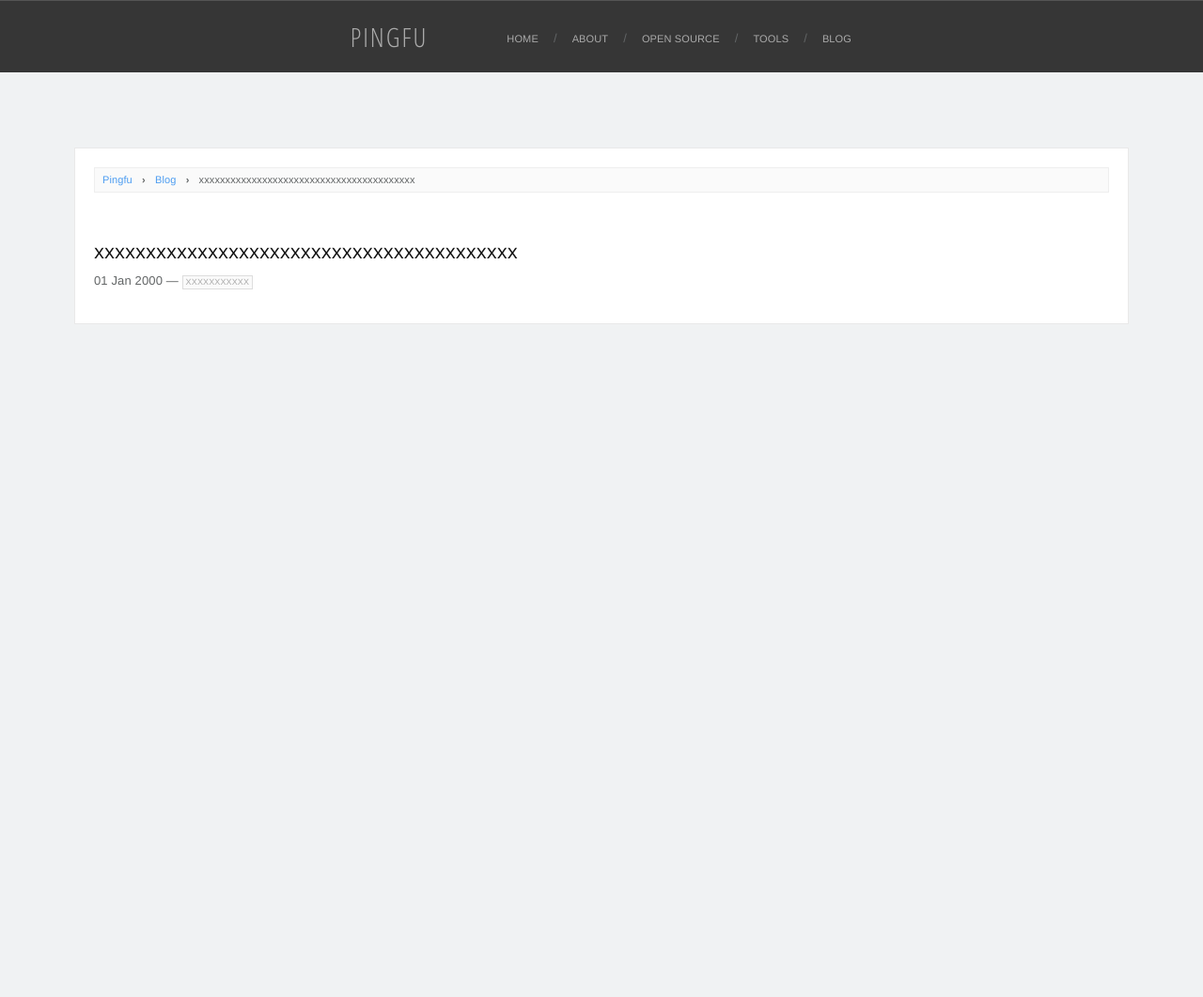
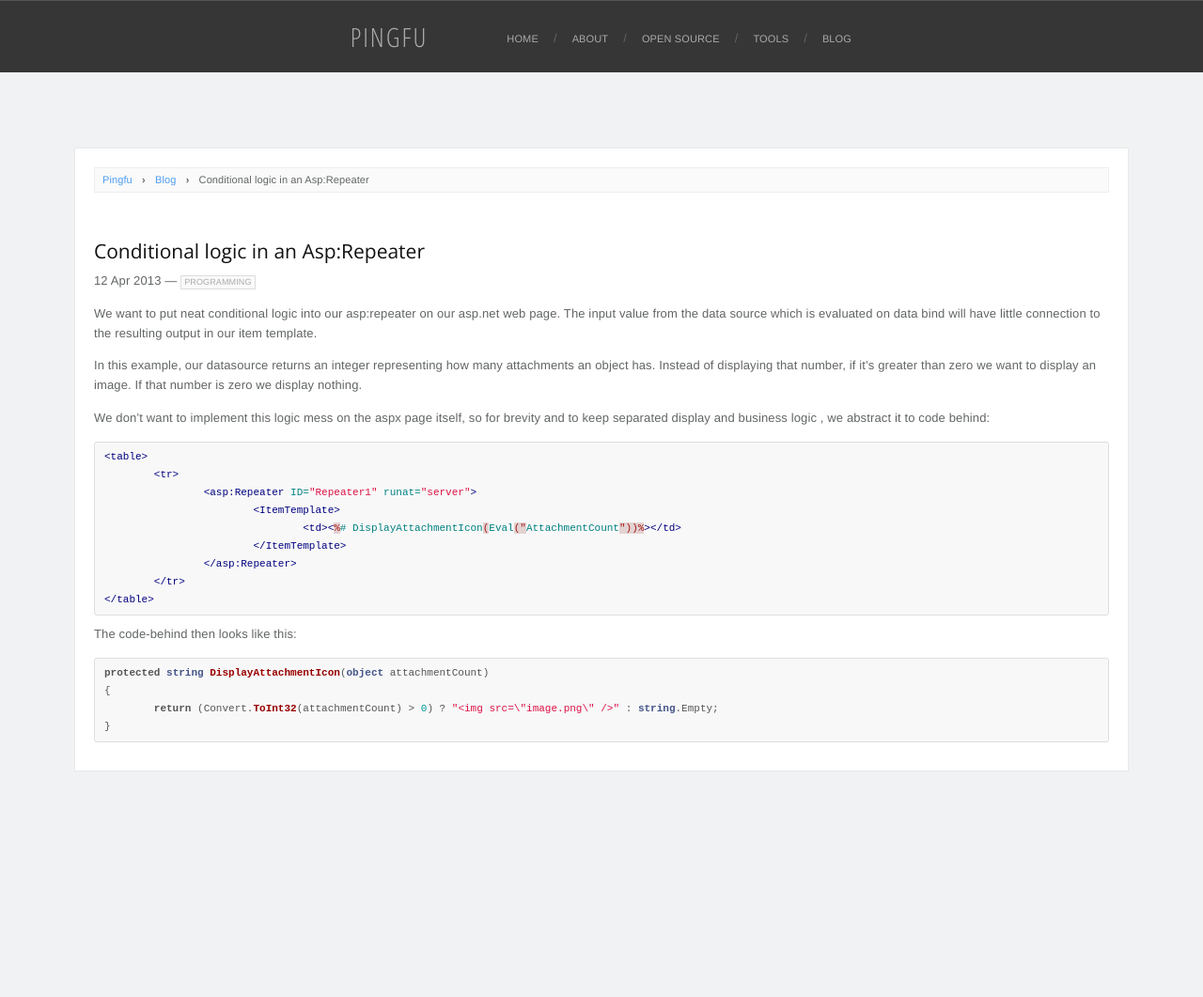
Before and after one commit to pingfu/pingfu.github.io, a Jekyll site: the page built from _posts/2013-04-12-conditional-logic-in-an-asp-repeater.markdown, in a window 1280 px wide. Shown: the whole page at 94% size. Built offline with Jekyll 4.4.1, drawn with Linux system fonts in a browser that asks for light colours; nearby versions of some CDN libraries; Markdown is read by kramdown in place of the engine named in the settings; before the commit the page ends 900 px from its top, so only the background shows below that.

Commit message:
updated posts

````diff
--- a/_posts/2012-07-12-asp-dotnet-expressions-overview.markdown
+++ b/_posts/2012-07-12-asp-dotnet-expressions-overview.markdown
@@ -6,7 +6,7 @@ categories: Programming Troubleshooting
 tags: asp.net
 ---
 
-ASPX in-page expressions, which are nearly impossible to search for information on thanks to their tiny size and obscure-to-search-engines character selection if you don't know what to call this group of expressions. Some search friendly terms that can help bridge that divide are:
+ASPX in-page expressions, which, if you don't know what to call this group of expressions are nearly impossible to search for consider their search un-friendly construction. So to help help bridge that divide here are some friendly terms that might help lost users find their way:
 
 * less than percent hash
 * less than percent equals
@@ -17,7 +17,7 @@ ASPX in-page expressions, which are nearly impossible to search for information
 * asp.net server tags
 * code render blocks
 
-For anybody lucky enough to uncover this page then, here's an explanation of the what and the why behind <%$, <%@, <%=, <%# and so on:
+And for anybody lucky enough to get here by organic search, here's an explanation of the what and why behind <%$, <%@, <%=, <%# and so on:
 
 * `<% %>` is for inline code (especially logic flow)
 * `<%$ %>` is for evaluating expressions (like resource variables)
--- a/_posts/2013-04-12-conditional-logic-in-an-asp-repeater.markdown
+++ b/_posts/2013-04-12-conditional-logic-in-an-asp-repeater.markdown
@@ -1,6 +1,34 @@
 ---
 layout: post
-title: "xxxxxxxxxxxxxxxxxxxxxxxxxxxxxxxxxxxxxxxxx"
-date: 2000-01-01 00:00:00
-categories: xxxxxxxxxxx xxxxxxxxxxx
+title: "Conditional logic in an Asp:Repeater"
+date: 2013-04-12
+categories: Programming
+tags: c#
 ---
+
+We want to put neat conditional logic into our asp:repeater on our asp.net web page. The input value from the data source which is evaluated on data bind will have little connection to the resulting output in our item template.
+
+In this example, our datasource returns an integer representing how many attachments an object has. Instead of displaying that number, if it’s greater than zero we want to display an image. If that number is zero we display nothing.
+
+We don’t want to implement this logic mess on the aspx page itself, so for brevity and to keep separated display and business logic , we abstract it to code behind:
+
+```html
+<table>
+	<tr>
+		<asp:Repeater ID="Repeater1" runat="server">
+			<ItemTemplate>
+				<td><%# DisplayAttachmentIcon(Eval("AttachmentCount"))%></td>
+			</ItemTemplate>
+		</asp:Repeater>
+	</tr>
+</table>
+```
+
+The code-behind then looks like this:
+
+```csharp
+protected string DisplayAttachmentIcon(object attachmentCount)
+{
+	return (Convert.ToInt32(attachmentCount) > 0) ? "<img src=\"image.png\" />" : string.Empty;
+}
+```
````
